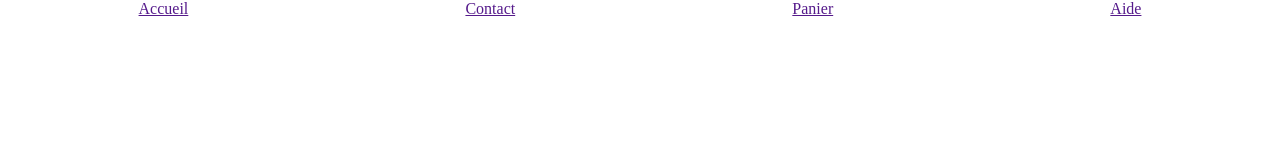
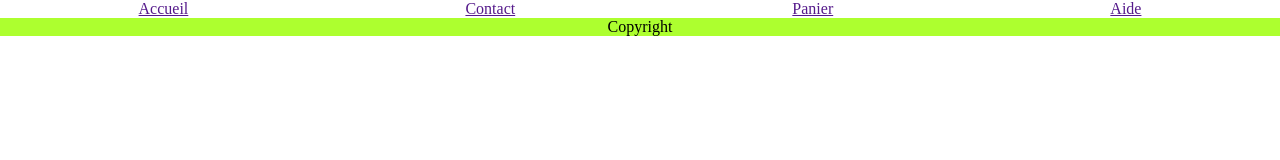
Before and after one commit to acebroke/bikeshopprojet, a plain HTML site: page index.html in a window 1280 px wide. Drawn offline with Linux system fonts and the light colour scheme.

Commit message:
footer finis

```diff
--- a/index.html
+++ b/index.html
@@ -14,5 +14,12 @@
       <a href="">Panier</a>
       <a href="">Aide</a>
     </header>
+
+
+
+
+    <footer>
+        <p>Copyright</p>
+    </footer>
   </body>
 </html>
--- a/style.css
+++ b/style.css
@@ -8,3 +8,9 @@ header{
     display: flex;
     justify-content: space-around;
 }
+
+footer{
+    background-color: greenyellow;
+    display: flex;
+    justify-content: center;
+}
```
